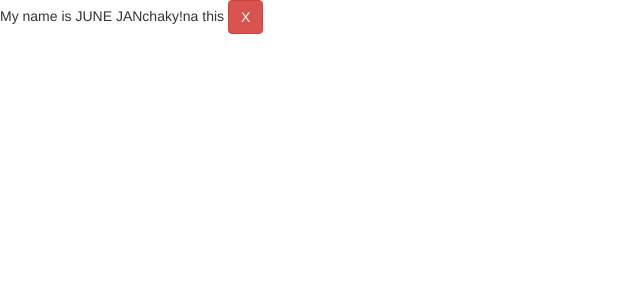
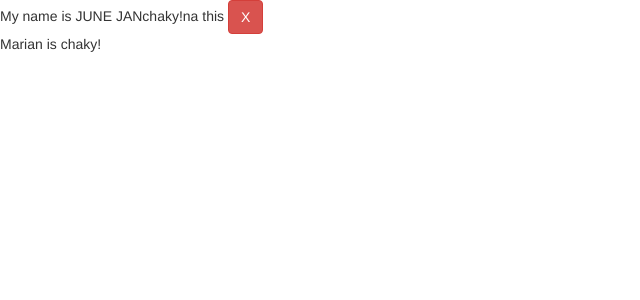
Before and after one commit to junejan08/finals, a PHP site: page /index.php in a window 1280 px wide. Shown: the top 300 px of the page, without its empty margins (0-640 px from the left). Run offline with PHP 8.4, Linux system fonts and the light colour scheme.

Commit message:
marian is chaky

```diff
--- a/home.php
+++ b/home.php
@@ -4,6 +4,7 @@
 </head>
 <body>
 	<button class="btn btn-danger"> X </button>
+	<p>Marian is chaky!</p>
 
 </body>
 </html>
```
